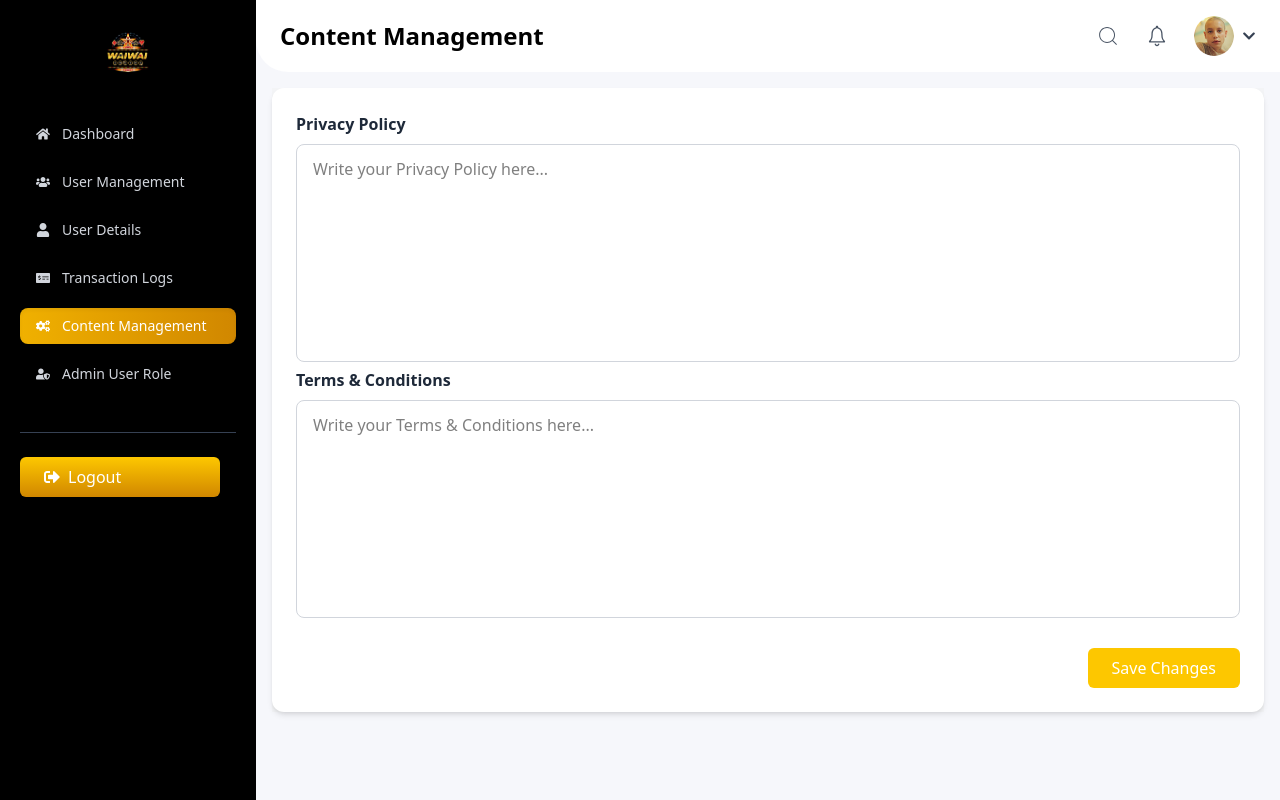
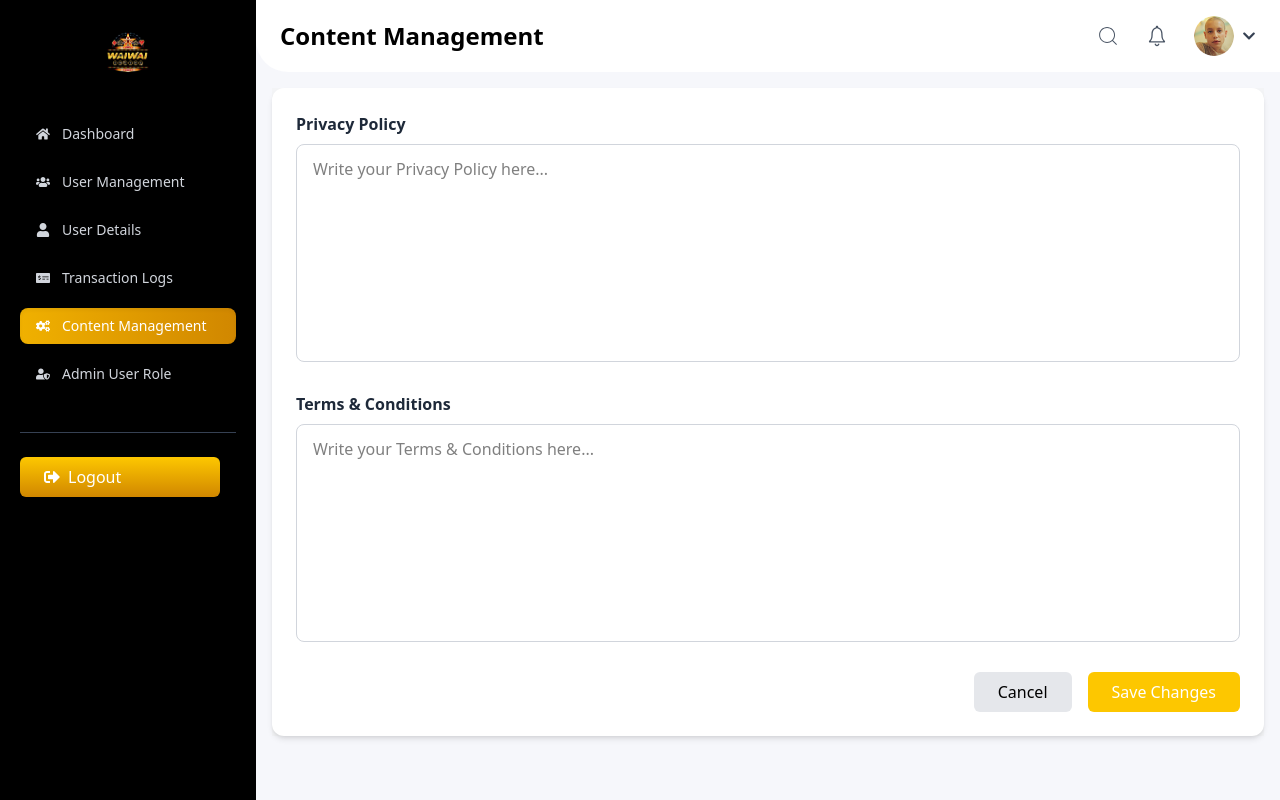
Before and after one commit to ParthivC05/piggie-rich, a React (Vite) app: page /admin/cms in a window 1280 px wide. Built offline with nearby package versions, Linux system fonts and the light colour scheme; no server answers; sample sign-in values are in the browser's storage.

Commit message:
ADD Cancel Button in cms and remove some comments

```diff
--- a/src/admin/pages/CMS.jsx
+++ b/src/admin/pages/CMS.jsx
@@ -4,6 +4,9 @@ import AdminLayout from "../components/AdminLayout";
 const CMS = () => {
   const [privacy, setPrivacy] = useState("");
   const [terms, setTerms] = useState("");
+  const [initialPrivacy, setInitialPrivacy] = useState("");
+  const [initialTerms, setInitialTerms] = useState("");
+
   const token = localStorage.getItem("token");
 
   useEffect(() => {
@@ -14,6 +17,8 @@ const CMS = () => {
       .then((data) => {
         setPrivacy(data.privacy || "");
         setTerms(data.terms || "");
+        setInitialPrivacy(data.privacy || "");
+        setInitialTerms(data.terms || "");
       });
   }, []);
 
@@ -27,12 +32,20 @@ const CMS = () => {
       body: JSON.stringify({ privacy, terms }),
     });
     alert("Content updated!");
+    // update initial values after save
+    setInitialPrivacy(privacy);
+    setInitialTerms(terms);
+  };
+
+  const handleCancel = () => {
+    setPrivacy(initialPrivacy);
+    setTerms(initialTerms);
   };
 
   return (
     <AdminLayout>
       <div className="sm:p-6 bg-white rounded-xl shadow-md">
-        <div className="">
+        <div className="mb-6">
           <label className="block font-semibold text-gray-800 mb-2">
             Privacy Policy
           </label>
@@ -58,7 +71,13 @@ const CMS = () => {
           />
         </div>
 
-        <div className="flex justify-end">
+        <div className="flex justify-end gap-4">
+          <button
+            className="bg-gray-200 hover:bg-gray-300 text-black px-6 py-2 rounded-md"
+            onClick={handleCancel}
+          >
+            Cancel
+          </button>
           <button
             className="bg-yellow-400 hover:bg-yellow-500 text-white px-6 py-2 rounded-md"
             onClick={handleSave}
--- a/src/admin/pages/Transaction.jsx
+++ b/src/admin/pages/Transaction.jsx
@@ -313,11 +313,9 @@ const Transactions = () => {
         </div>
       </div>
 
-      {/* Modal remains unchanged from your original code. You can reuse it here */}
       {showModal && selectedDeposit && (
         <div className="fixed inset-0 bg-black bg-opacity-50 flex items-center justify-center p-4 z-50">
-          {/* Modal Content */}
-          {/* Reuse your modal JSX block here as is */}
+
         </div>
       )}
     </AdminLayout>
```
